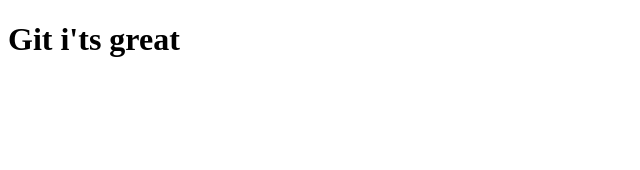
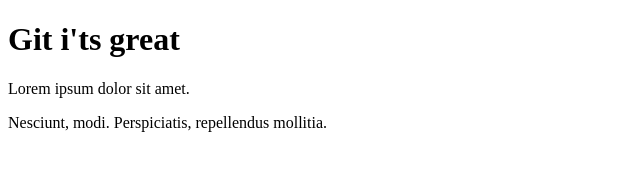
Before and after one commit to LuvumboChristopher/Git-Github-Exercise-06, a plain HTML site: page index.html in a window 1280 px wide. Shown: the whole page, without its empty margins (0-640 px from the left). Drawn offline with Linux system fonts and the light colour scheme.

Commit message:
Added two paragraphs

```diff
--- a/index.html
+++ b/index.html
@@ -8,6 +8,8 @@
 </head>
 <body>
     <h1>Git i'ts great</h1>
+    <p>Lorem ipsum dolor sit amet.</p>
+    <p>Nesciunt, modi. Perspiciatis, repellendus mollitia.</p>
 
 </body>
 </html>
```
